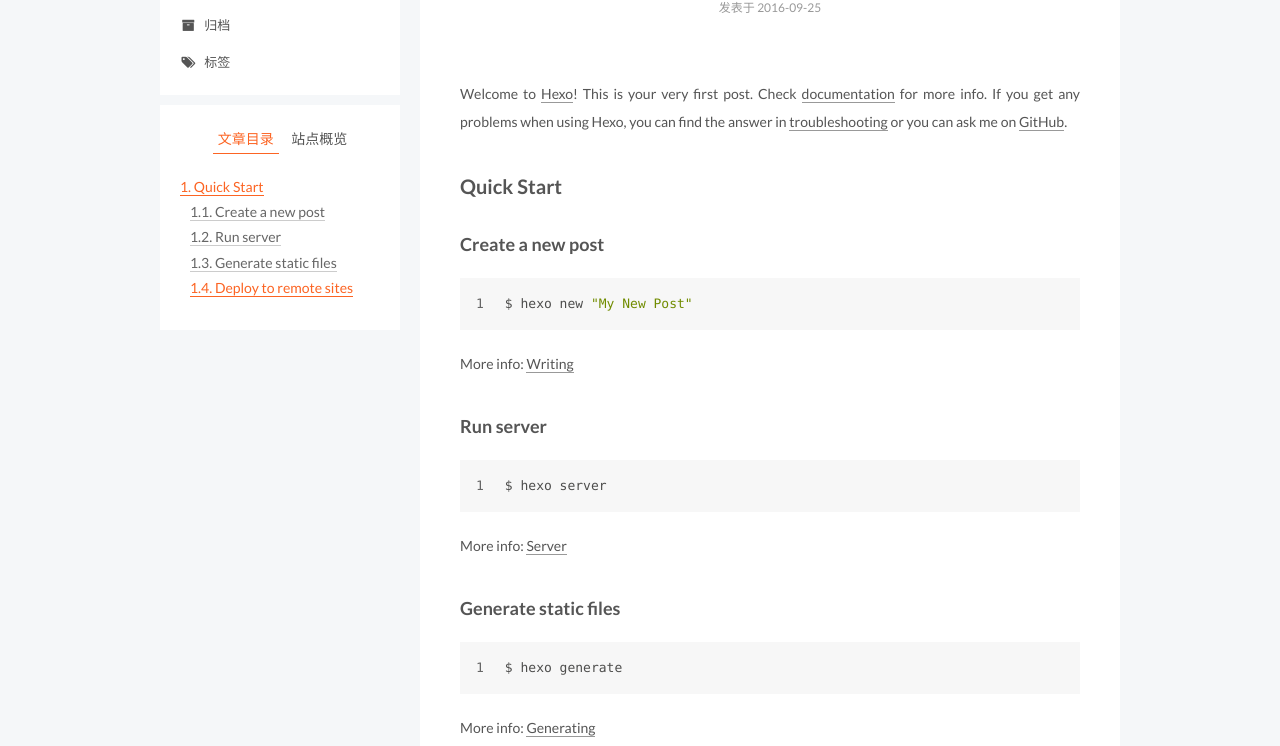
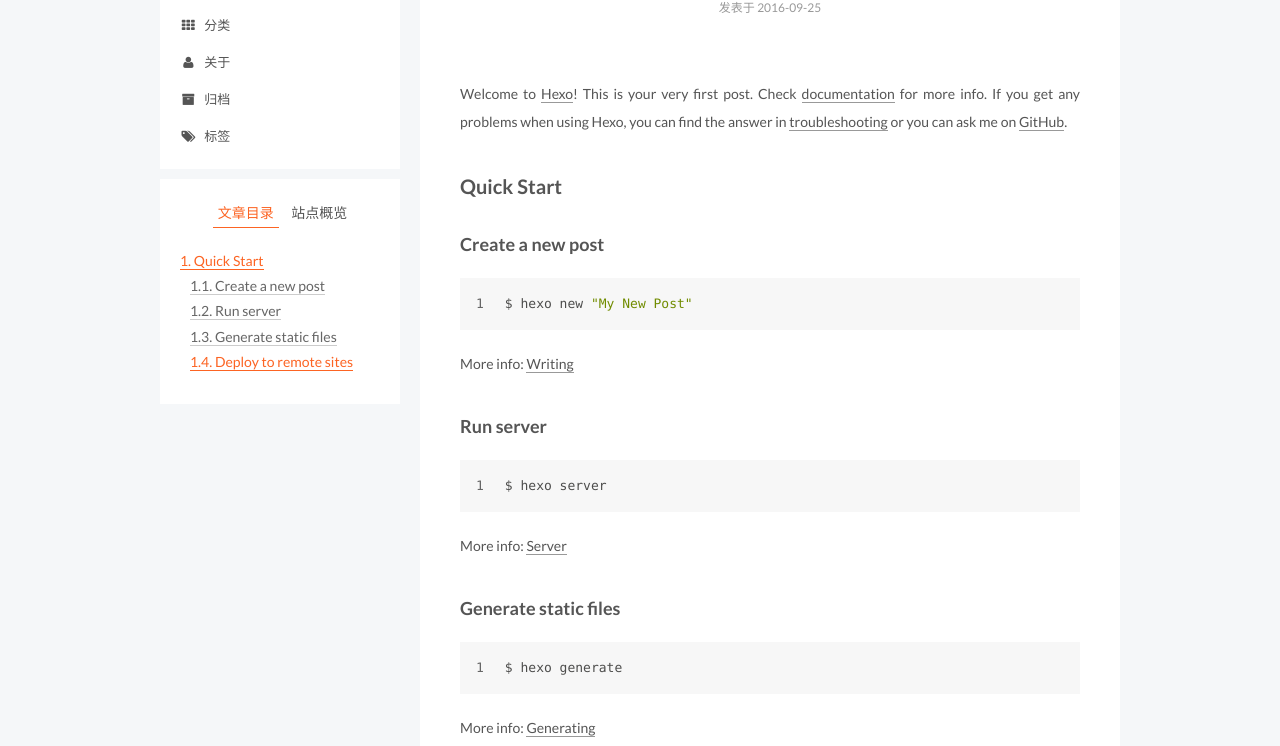
Before and after one commit to persiser/persiser.github.io, a plain HTML site: page 2016/09/25/hello-world/index.html in a window 1280 px wide. Shown: the part 129-875 px from the top of the page. Drawn offline with Linux system fonts and the light colour scheme.

Commit message:
Site updated: 2016-09-25 12:56:30

```diff
--- a/2016/09/25/hello-world/index.html
+++ b/2016/09/25/hello-world/index.html
@@ -178,6 +178,26 @@
               <i class="menu-item-icon fa fa-fw fa-home"></i> <br />
 
             首页
+          </a>
+        </li>
+
+
+        <li class="menu-item menu-item-categories">
+          <a href="/categories" rel="section">
+
+              <i class="menu-item-icon fa fa-fw fa-th"></i> <br />
+
+            分类
+          </a>
+        </li>
+
+
+        <li class="menu-item menu-item-about">
+          <a href="/about" rel="section">
+
+              <i class="menu-item-icon fa fa-fw fa-user"></i> <br />
+
+            关于
           </a>
         </li>
 
--- a/css/main.css
+++ b/css/main.css
@@ -1549,7 +1549,7 @@
   width: 4px;
   height: 4px;
   border-radius: 50%;
-  background: #2e8b00;
+  background: #a6ff09;
 }
 .links-of-blogroll {
   font-size: 13px;
```
Also changed, not shown: 2016/09/25/hi/index.html (+20 -0 lines), archives/2016/09/index.html (+20 -0 lines), archives/2016/index.html (+20 -0 lines), archives/index.html (+20 -0 lines), index.html (+20 -0 lines).
